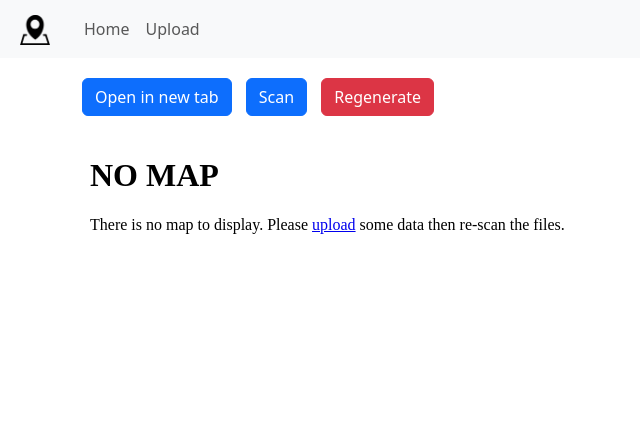
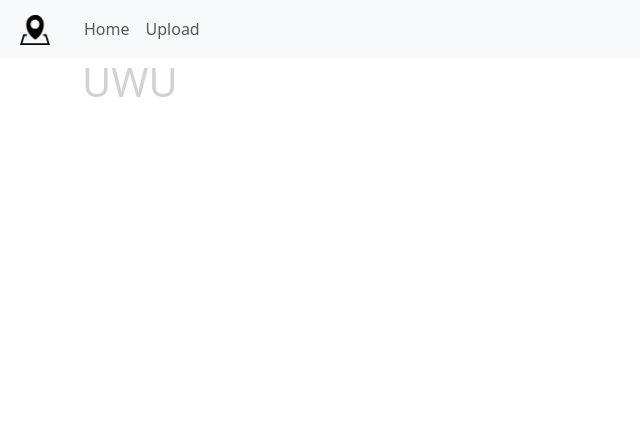
Before and after one commit to biran4454/gpx-viewer, a Flask app: page / in a window 1280 px wide. Shown: the top 433 px of the page, without its empty margins (0-640 px from the left). After the commit the page ends 97 px from the top, so only its background shows below. Run offline with Flask 3, Linux system fonts and the light colour scheme.

Commit message:
make everything fluffy

```diff
--- a/templates/index.html
+++ b/templates/index.html
@@ -1,48 +1,16 @@
 {% extends "base.html" %}
 {% block title %}Map{% endblock %}
 {% block content %}
-    <a target="_blank" href="{{ url_for('map_view') }}" class="btn btn-primary">Open in new tab</a>
-    <button class="btn btn-primary" id="scan">Scan</button>
-    <button class="btn btn-danger" id="regen">Regenerate</button>
-    <div class="map_embed">
-        <iframe src="{{ url_for('map_view') }}" width="100%" height="100%" frameborder="0"></iframe>
-    </div>
+    <style>
+        .blink {
+            animation: blinker 1s linear infinite;
+        }
 
-    <script>
-        document.getElementById('scan').addEventListener('click', function() {
-            fetch('{{ url_for("scan") }}', {
-                method: 'POST',
-                headers: {
-                    'Content-Type': 'application/json'
-                },
-                body: JSON.stringify({})
-            }).then(function(response) {
-                if (response.ok) {
-                    location.reload();
-                    return response.json();
-                } else {
-                    alert('Scan failed.');
-                }
-                throw new Error('Request failed.');
-            });
-        });
-        document.getElementById('regen').addEventListener('click', function() {
-            fetch('{{ url_for("regen") }}', {
-                method: 'POST',
-                headers: {
-                    'Content-Type': 'application/json'
-                },
-                body: JSON.stringify({})
-            }).then(function(response) {
-                if (response.ok) {
-                    alert('Regeneration completed.');
-                    location.reload();
-                    return response.json();
-                } else {
-                    alert('Regeneration failed.');
-                }
-                throw new Error('Request failed.');
-            });
-        });
-    </script>
+        @keyframes blinker {
+            50% {
+                opacity: 0;
+            }
+        }
+    </style>
+    <h1 class="blink">UWU</h1>
 {% endblock %}
```
